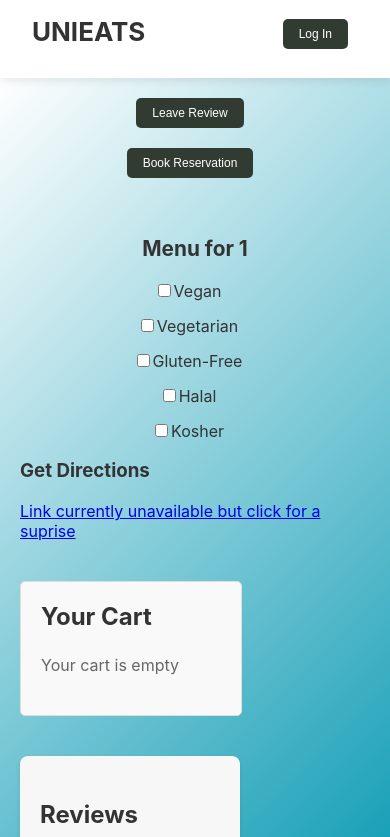
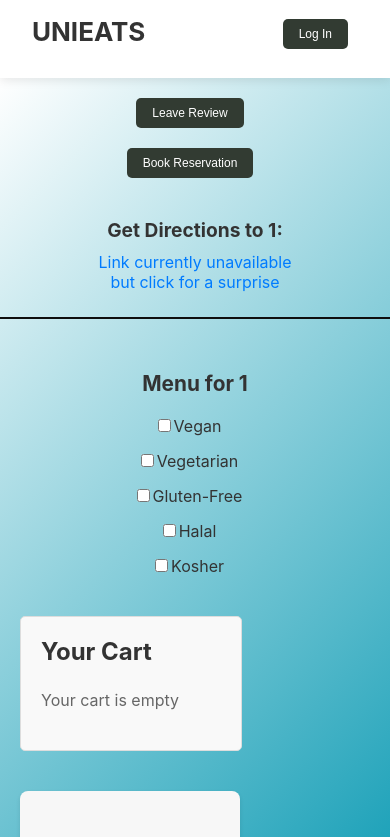
Before and after one commit to RohanChhika/UniEats_Frontend, a React (Create React App) app: page /restaurant/1 in a window 390 px wide. Shown: the top 837 px of the page. Built offline with nearby package versions, Linux system fonts and the light colour scheme.

Commit message:
Directions

```diff
--- a/src/App.css
+++ b/src/App.css
@@ -373,6 +373,29 @@ input[type="text"] {
   gap: 20px;
   background: linear-gradient(135deg, #ffffff, #0397b1);
 
+}
+
+.get-directions h3 {
+  font-size: 1.2rem;
+  margin-bottom: 10px;
+  color: #333;
+}
+
+.get-directions a {
+  display: inline-block;
+  text-decoration: none;
+  font-size: 1rem;
+  color: #007bff;
+  transition: color 0.3s ease;
+}
+
+.get-directions a:hover {
+  color: #0056b3;
+}
+
+.get-directions a:focus {
+  outline: none;
+  box-shadow: 0 0 5px rgba(0, 123, 255, 0.5);
 }
 
 .menu-items {
@@ -890,6 +913,17 @@ input[type="text"] {
     margin-bottom: 10px;
 }
 
+.mobile-separator {
+  position: relative;
+  left: 50%;
+  transform: translateX(-50%);
+  width: 100vw;
+  height: 2px;
+  background-color: #0e0e0e;
+  margin-top: 15px;
+  margin-bottom: 15px;
+}
+
 
 
 
--- a/src/components/Pages/menu.js
+++ b/src/components/Pages/menu.js
@@ -217,22 +217,22 @@ const MenuPage = () => {
         <Link to={`/reservation/${encodeURIComponent(decodedName)}`}>
           <button className="button">Book Reservation</button>
         </Link>
-      </div>
 
-
-      <div>
-  <h3>Get Directions</h3>
+        <div className="get-directions">
+          <h3>Get Directions to {decodedName}:</h3>
           {deepLinkURL ? (
             <a href={deepLinkURL} target="_blank" rel="noopener noreferrer">
             Click here for directions to {decodedName}
             </a>
             ) : (
             <a href={"https://www.youtube.com/watch?v=dQw4w9WgXcQ"} target="_blank" rel="noopener noreferrer">
-      Link currently unavailable but click for a suprise
+            Link currently unavailable but click for a surprise
             </a>
           )}
+          <div className="mobile-separator"></div>
         </div>
 
+      </div>
 
       <div className="menu-items">
         <h2 className="Heading">Menu for {name}</h2>
```
Lines whose indentation alone changed are shown as unchanged.
